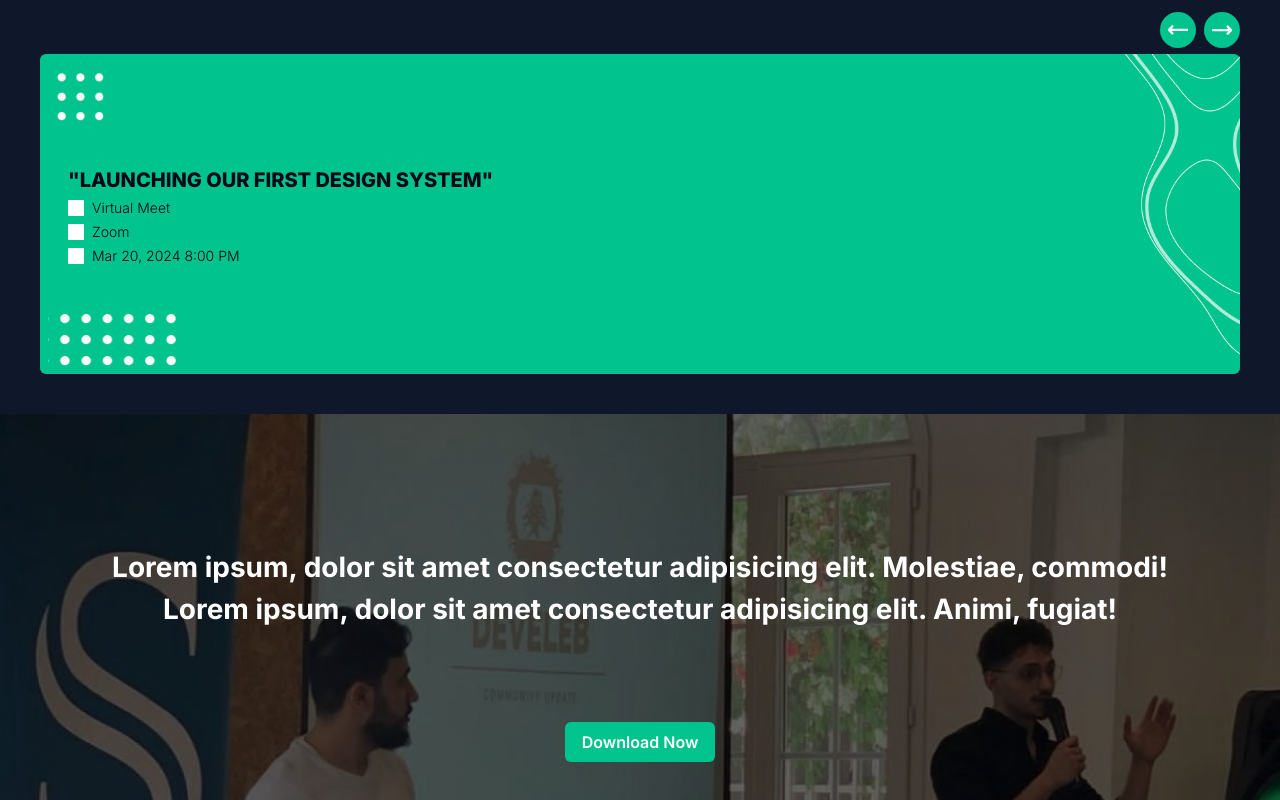
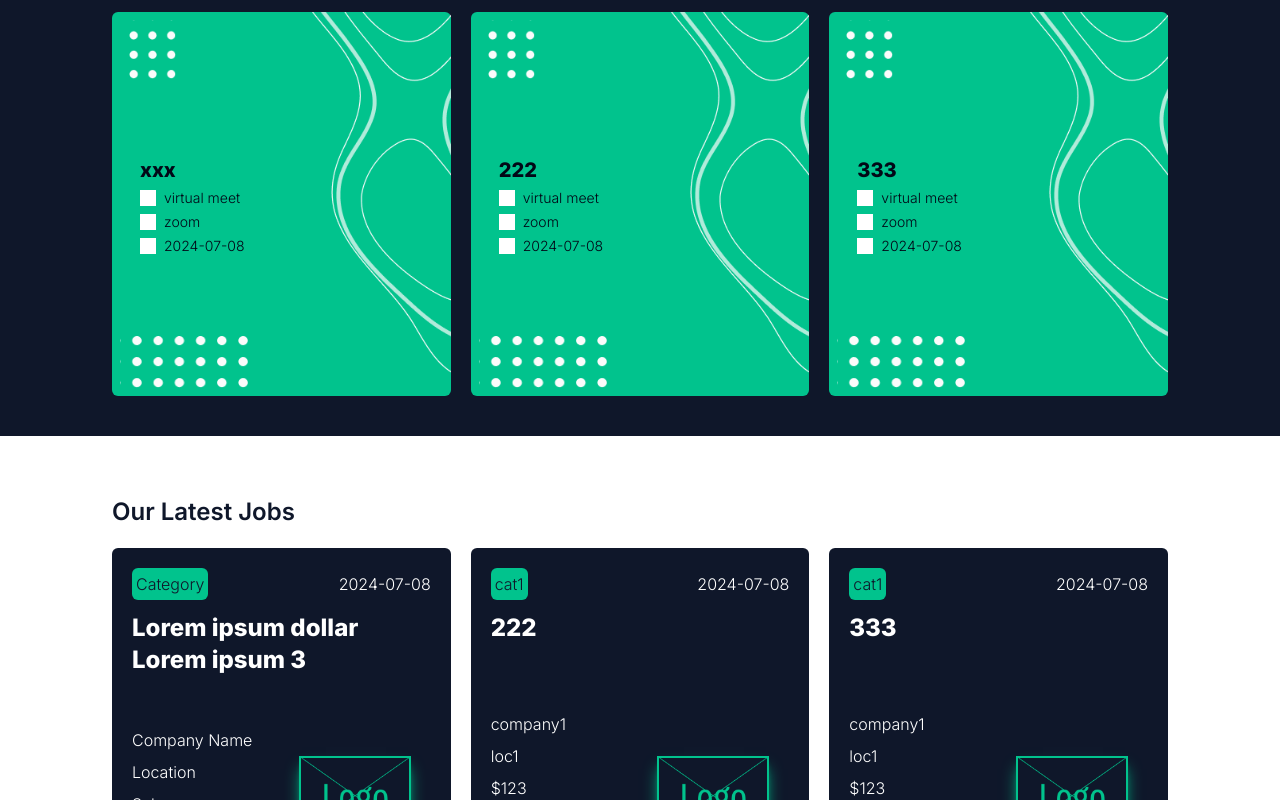
Before and after one commit to DeveLeb/Develeb-Platform, a Next.js app in the folder packages/frontend/: page / in a window 1280 px wide. Shown: the part 1020-1820 px from the top of the page. Built offline with nearby package versions, Linux system fonts and the light colour scheme.

Commit message:
Fix Latest Sections for Desktop Size

```diff
--- a/packages/frontend/src/app/page.tsx
+++ b/packages/frontend/src/app/page.tsx
@@ -59,8 +59,12 @@ export default function Home() {
         </div>
       </div>
 
-      <div className='bg-primary py-10'>
-        <LatestSection title='Our Latest Events'/>
+      <div className="p-10 bg-primary py-10 lg:px-[7rem]">
+        <LatestSection title="Our Latest Events" jobs={false} />
+      </div>
+
+      <div className="p-10 bg-white py-10 lg:px-[7rem]">
+        <LatestSection title="Our Latest Jobs" jobs={true} />
       </div>
 
       <div className="relative w-full h-[30vh] bg-cover bg-center lg:h-[60vh]">
--- a/packages/frontend/src/components/atoms/LatestEventCard.tsx
+++ b/packages/frontend/src/components/atoms/LatestEventCard.tsx
@@ -9,18 +9,21 @@ const ListItem = ({ text }: { text: string }) => {
   );
 };
 
-function LatestEventCard() {
+interface cardProps {
+  title: string;
+  list: string[];
+}
+
+function LatestEventCard({ title, list }: cardProps) {
   return (
-    <div className="bg-main_green relative h-80 rounded-md flex flex-col justify-between p-2">
+    <div className="bg-main_green relative h-96 rounded-md flex flex-col justify-between p-2 lg:w-96">
       <div>
         <img src="/icons/SquareDots.png" alt="dots" className="w-14" />
       </div>
       <div className=" p-5 z-30">
-        <h1 className="font-extrabold text-xl">"LAUNCHING OUR FIRST DESIGN SYSTEM"</h1>
+        <h1 className="font-extrabold text-xl">{title}</h1>
         <ul className="">
-          <ListItem text="Virtual Meet" />
-          <ListItem text="Zoom" />
-          <ListItem text="Mar 20, 2024  8:00 PM" />
+          {list.map((item) => <ListItem text={item} />)}
         </ul>
       </div>
       <div>
--- /dev/null
+++ b/packages/frontend/src/components/atoms/LatestJobCard.tsx
@@ -0,0 +1,44 @@
+import React from 'react';
+import { useEffect, useState } from 'react';
+
+interface jobDetails {
+  category: string;
+  date: string;
+  companyName: string;
+  location: string;
+  salary: string;
+}
+interface cardProps {
+  title: string;
+  jobDetails: jobDetails;
+}
+function LatestJobCard({ title, jobDetails }: cardProps) {
+  return (
+    <div className="relative bg-primary p-5 text-white rounded-md flex flex-col justify-between h-96 lg:w-96">
+      <div>
+        <div className="flex justify-between items-center mb-3 font-light">
+          <div className="bg-main_green text-primary rounded-md p-1">{jobDetails.category}</div>
+          <div>{jobDetails.date}</div>
+        </div>
+        <h1 className="font-extrabold text-2xl">{title}</h1>
+      </div>
+      <div className="font-light leading-8">
+        <div>{jobDetails.companyName}</div>
+        <div>{jobDetails.location}</div>
+        <div>{jobDetails.salary}</div>
+      </div>
+      <div className="text-primary bg-white p-1 w-32 flex items-center rounded-md">
+        <div className="text-sm">Job Details</div>
+        <img src="/icons/arrow.svg" alt="" className="-rotate-45 w-9" />
+      </div>
+
+      <img
+        src="/images/logo 2.png"
+        alt="logo"
+        className="absolute w-28 bottom-24 right-10 shadow-lg shadow-main_green"
+      />
+    </div>
+  );
+}
+
+export default LatestJobCard;
--- a/packages/frontend/src/components/molecules/LatestSection.tsx
+++ b/packages/frontend/src/components/molecules/LatestSection.tsx
@@ -1,26 +1,95 @@
-import React from 'react';
+'use client';
+import React, { useState } from 'react';
 import HomePageTitle from '../atoms/homePageTitle';
 import LatestEventCard from '../atoms/LatestEventCard';
+import LatestJobCard from '../atoms/LatestJobCard';
 
-const ArrowButton = ({ reverse }: { reverse: boolean }) => {
+const ArrowButton = ({
+  reverse = false,
+  jobs = false,
+  onClick,
+}: {
+  reverse: boolean;
+  jobs: boolean;
+  onClick: () => void;
+}) => {
   return (
-    <button className="bg-main_green rounded-full w-9 ml-2">
+    <button
+      className={jobs ? 'bg-primary rounded-full w-9 ml-2' : 'bg-main_green rounded-full w-9 ml-2'}
+      onClick={onClick}
+    >
       <img src="/icons/arrow.svg" alt="" className={reverse ? 'transform rotate-180' : ''} />
     </button>
   );
 };
-function LatestSection({ title }: { title: string }) {
+
+function LatestSection({ title, jobs }: { title: string; jobs: boolean }) {
+  const [currentIndex, setCurrentIndex] = useState(0);
+
+  const cards = jobs
+    ? [
+        <LatestJobCard
+          key={0}
+          title={'Lorem ipsum dollar Lorem ipsum  3'}
+          jobDetails={{
+            category: 'Category',
+            location: 'Location',
+            companyName: 'Company Name',
+            salary: 'Salary',
+            date: '2024-07-08',
+          }}
+        />,
+        <LatestJobCard
+          key={0}
+          title="222"
+          jobDetails={{
+            category: 'cat1',
+            location: 'loc1',
+            companyName: 'company1',
+            salary: '$123',
+            date: '2024-07-08',
+          }}
+        />,
+        <LatestJobCard
+          key={0}
+          title="333"
+          jobDetails={{
+            category: 'cat1',
+            location: 'loc1',
+            companyName: 'company1',
+            salary: '$123',
+            date: '2024-07-08',
+          }}
+        />,
+      ]
+    : [
+        <LatestEventCard key={0} title="xxx" list={['virtual meet', 'zoom', '2024-07-08']} />,
+        <LatestEventCard key={1} title="222" list={['virtual meet', 'zoom', '2024-07-08']} />,
+        <LatestEventCard key={2} title="333" list={['virtual meet', 'zoom', '2024-07-08']} />,
+      ];
+
+  const totalCards = cards.length;
+
+  const handleNext = () => {
+    setCurrentIndex((prevIndex) => (prevIndex + 1) % totalCards);
+  };
+
+  const handlePrevious = () => {
+    setCurrentIndex((prevIndex) => (prevIndex - 1 + totalCards) % totalCards);
+  };
+
   return (
-    <div className="px-10">
-      <div className="text-main_green">
+    <div className="">
+      <div className={jobs ? 'text-primary' : 'text-main_green'}>
         <HomePageTitle title={title} />
       </div>
-      <div className="text-right">
-        <ArrowButton reverse={true} />
-        <ArrowButton reverse={false} />
+      <div className="text-right mb-2 lg:hidden">
+        <ArrowButton reverse={true} jobs={jobs} onClick={handlePrevious} />
+        <ArrowButton reverse={false} jobs={jobs} onClick={handleNext} />
       </div>
-      <div>
-        <LatestEventCard />
+      <div className="lg:flex lg:gap-5 lg:justify-between">
+        <div className={`lg:hidden ${totalCards > 0 ? '' : 'hidden'}`}>{cards[currentIndex]}</div>
+        <div className="hidden lg:flex lg:gap-5 lg:justify-between lg:w-full ">{cards}</div>
       </div>
     </div>
   );
```
